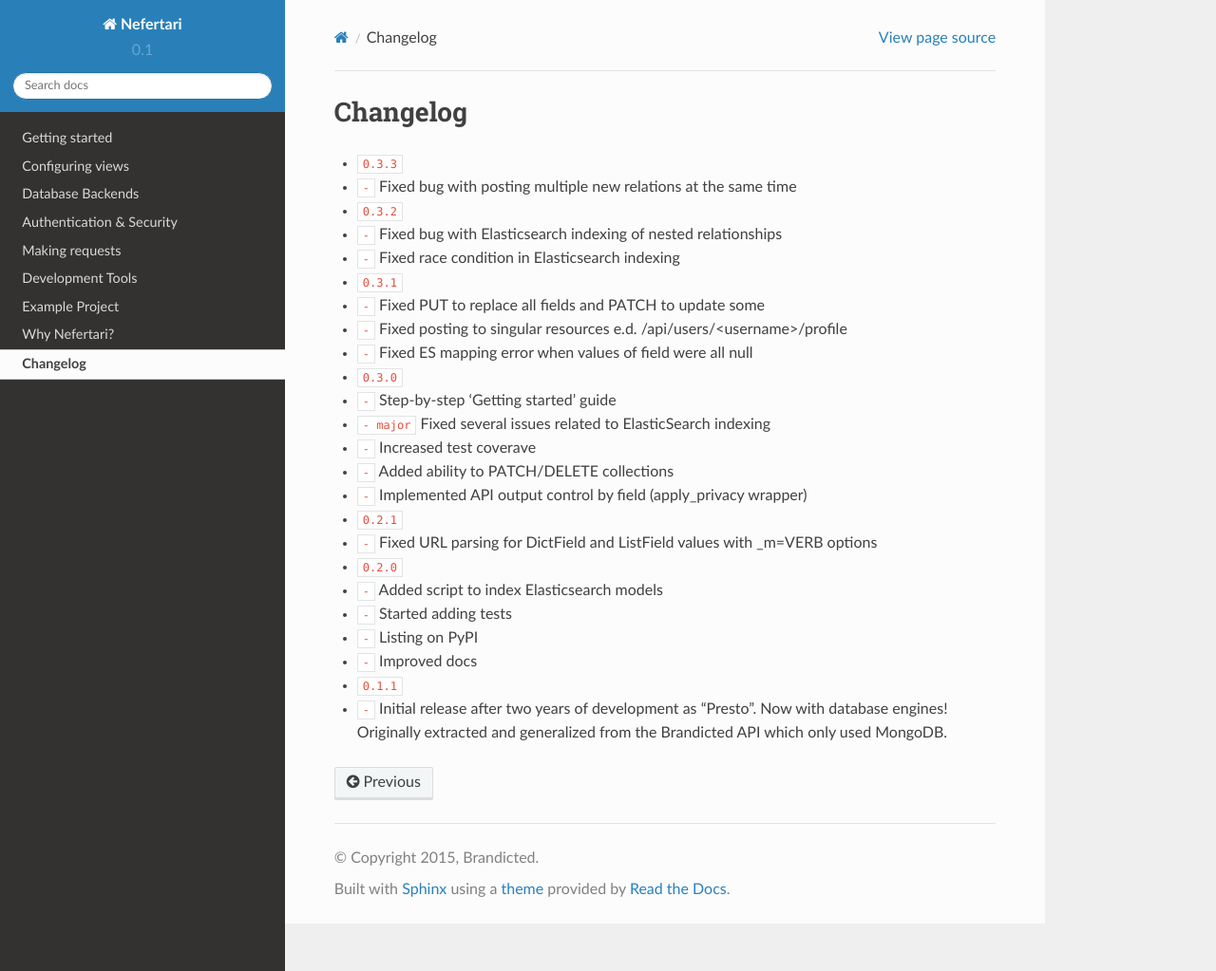
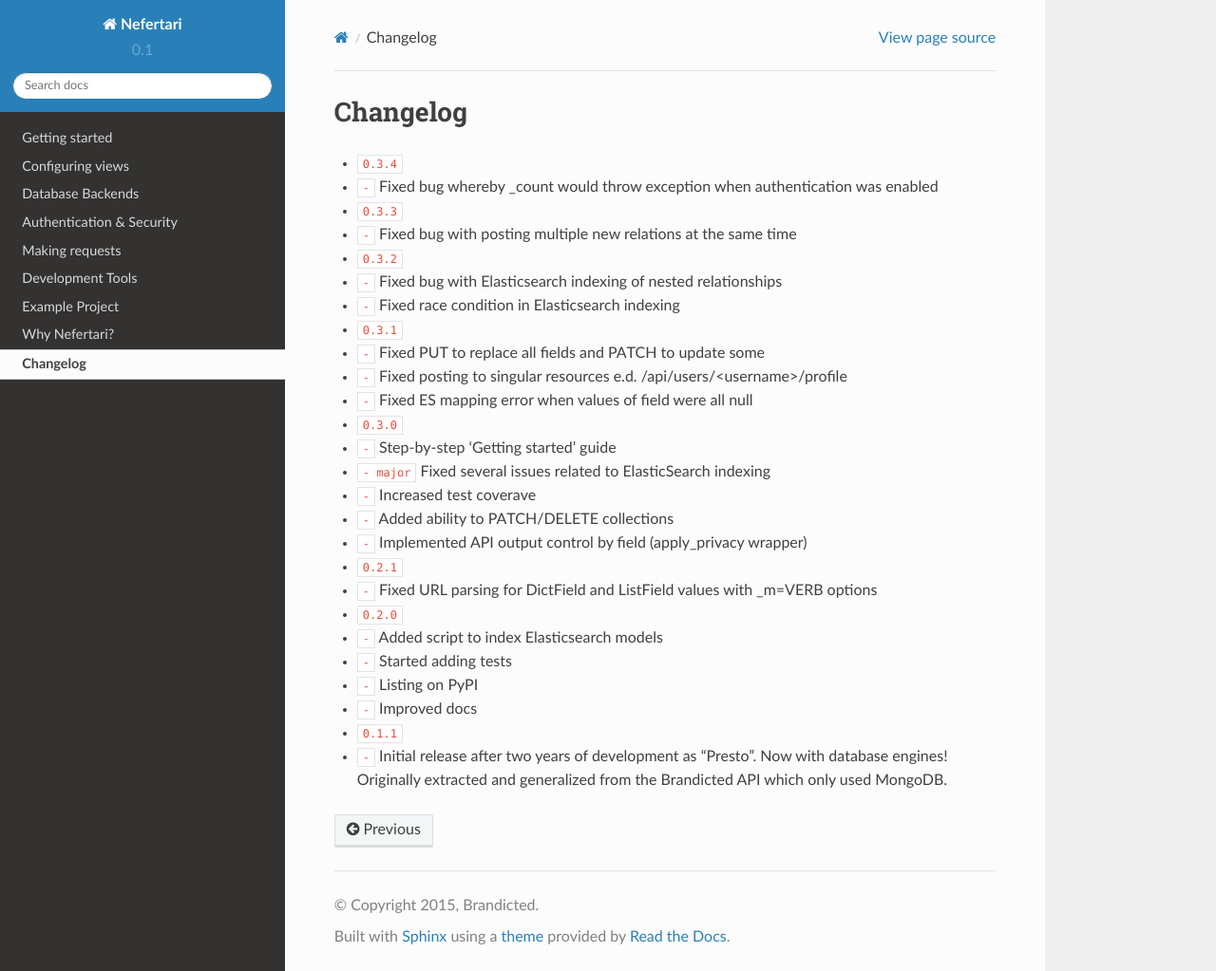
Before and after one commit to ramses-tech/nefertari, a Sphinx documentation site: the page built from docs/source/changelog.rst, in a window 1280 px wide and 1023 px high. Shown: the whole window at 95% size. Built offline with Sphinx 7.4.7 and the Read the Docs theme 2.0.0, drawn with Linux system fonts in a browser that asks for light colours; cross-references to code outside the pages are shown as plain code.

Commit message:
bugfix release 0.3.4

```diff
--- a/docs/source/changelog.rst
+++ b/docs/source/changelog.rst
@@ -1,5 +1,8 @@
 Changelog
 =========
+
+* :release:`0.3.4 <2015-06-09>`
+* :bug:`-` Fixed bug whereby _count would throw exception when authentication was enabled
 
 * :release:`0.3.3 <2015-06-05>`
 * :bug:`-` Fixed bug with posting multiple new relations at the same time
```
Also changed, not shown: 1 other file.
